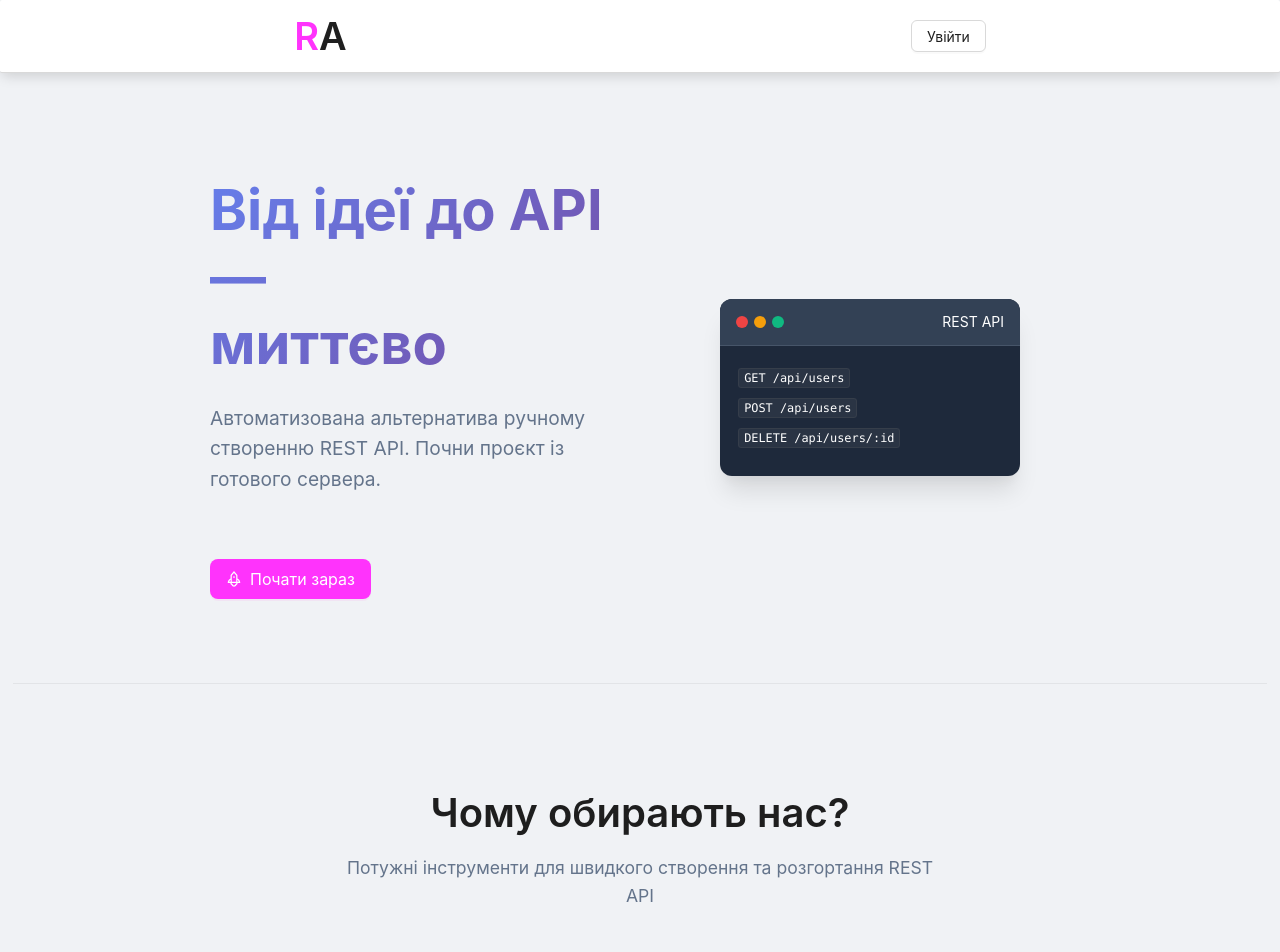
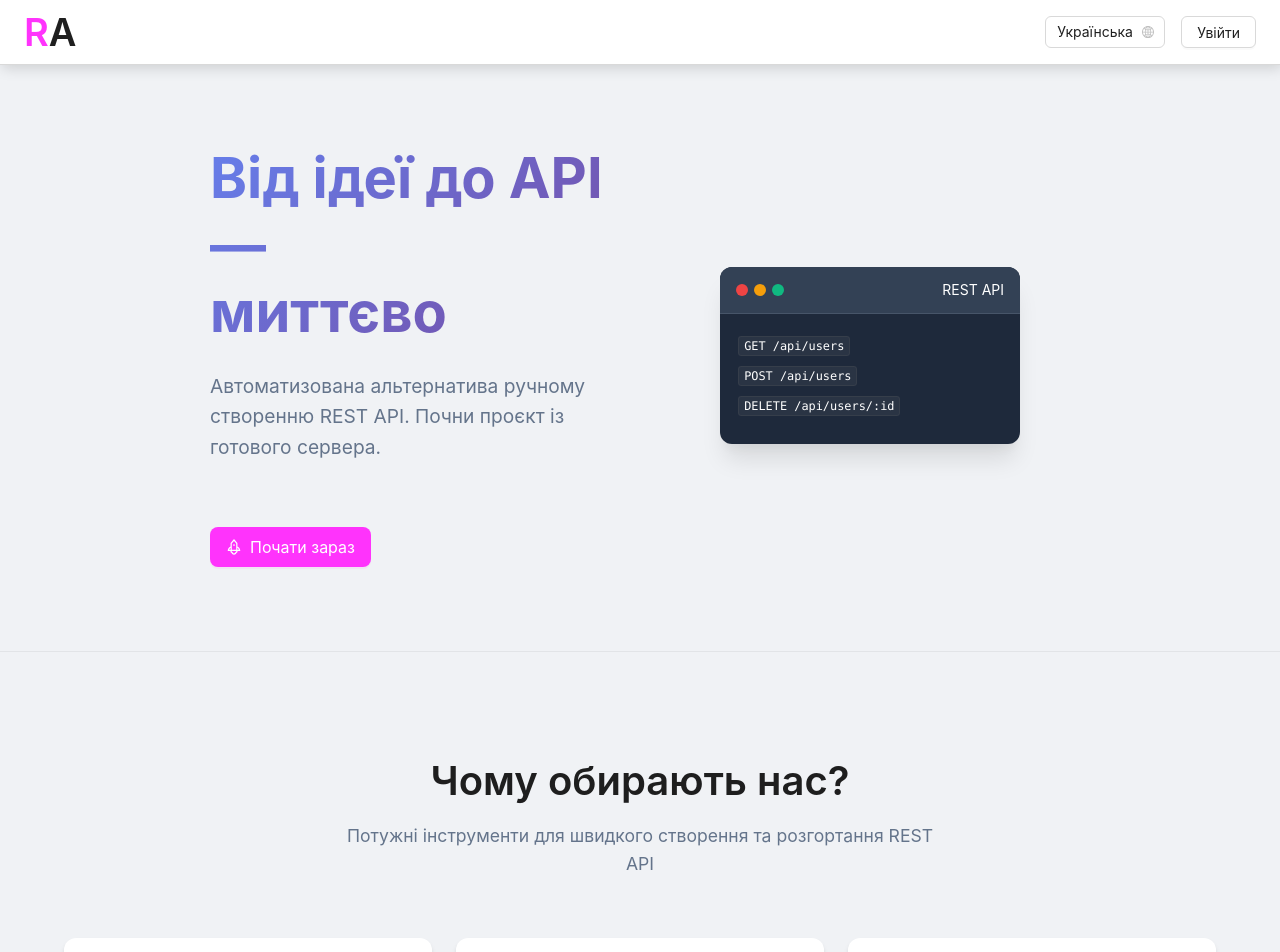
Before and after one commit to combatsasality/automatized-creation-server-rest-api, a React (Vite) app in the folder frontend/: page / in a window 1280 px wide. Shown: the top 952 px of the page. Built offline with nearby package versions, Linux system fonts and the light colour scheme.

Commit message:
add language switcher

```diff
--- a/frontend/src/App.tsx
+++ b/frontend/src/App.tsx
@@ -32,7 +32,8 @@ const App = () => {
   const { i18n, t } = useTranslation();
 
   useEffect(() => {
-    i18n.changeLanguage("uk");
+    const savedLanguage = localStorage.getItem("language") || "uk";
+    i18n.changeLanguage(savedLanguage);
   }, [i18n]);
 
   return (
--- a/frontend/src/components/DefaultLayout/DefaultLayout.module.css
+++ b/frontend/src/components/DefaultLayout/DefaultLayout.module.css
@@ -1,15 +1,24 @@
 .header {
   display: flex;
   align-items: center;
-  justify-content: space-around;
-  min-height: 64px;
-  border-radius: 2px;
-  border-bottom: 1px solid rgba(0, 0, 0, 15%);
-  padding: 4px 12px;
+  justify-content: space-between;
+  padding: 0 24px;
+  height: 64px;
   box-shadow: 2px 3px 13px rgba(0, 0, 0, 15%);
   background-color: white;
-  min-width: 306px;
+  border-bottom: 1px solid rgba(0, 0, 0, 15%);
+  position: sticky;
+  top: 0;
+  z-index: 100;
 }
+
 .main {
-  margin: 24px 1% 0px 1%;
+  min-height: calc(100vh - 64px);
+  background: var(--ant-color-bg-layout);
 }
+
+.headerActions {
+  display: flex;
+  align-items: center;
+  gap: 16px;
+}
--- a/frontend/src/components/DefaultLayout/index.tsx
+++ b/frontend/src/components/DefaultLayout/index.tsx
@@ -1,11 +1,12 @@
 import { FC, useContext, useEffect } from "react";
 
-import { Avatar, Badge, Button, Skeleton } from "antd";
+import { Avatar, Badge, Button, Skeleton, Space } from "antd";
 import { useTranslation } from "react-i18next";
 import { Link, Outlet, useNavigate } from "react-router";
 
 import style from "./DefaultLayout.module.css";
 import { Logo } from "../Logo";
+import { LanguageSwitcher } from "../LanguageSwitcher";
 import { AuthenticationContext, UserContext } from "../../context";
 import { UserOutlined } from "@ant-design/icons";
 
@@ -52,25 +53,13 @@ export const DefaultLayout: FC<DefaultLayoutProps> = ({
   return (
     <>
       <header className={style.header}>
-        {/* <FloatButton
-          shape="circle"
-          type={currentTheme === "dark" ? "primary" : "default"}
-          icon={currentTheme === "dark" ? <MoonFilled /> : <SunOutlined />}
-          onClick={() => {
-            setCurrentTheme((prev: "dark" | "light") => {
-              if (prev === "dark") {
-                return "light";
-              } else {
-                return "dark";
-              }
-            });
-          }}
-        /> */}
         <Logo />
+        <Space size="middle">
+          <LanguageSwitcher />
           {auth.isAuthenticated && (
             <div>
               <Button type="text">
-              <Link to="/table/">Таблиці</Link>
+                <Link to="/table/">{t("defaultLayout.tables") || "Таблиці"}</Link>
               </Button>
             </div>
           )}
@@ -89,6 +78,7 @@ export const DefaultLayout: FC<DefaultLayoutProps> = ({
               {t("defaultLayout.login")}
             </Button>
           )}
+        </Space>
       </header>
 
       <main className={style.main}>
--- /dev/null
+++ b/frontend/src/components/LanguageSwitcher/index.tsx
@@ -0,0 +1,23 @@
+import { Select } from "antd";
+import { useTranslation } from "react-i18next";
+import { GlobalOutlined } from "@ant-design/icons";
+export const LanguageSwitcher = () => {
+  const { i18n, t } = useTranslation();
+  const handleLanguageChange = (value: string) => {
+    i18n.changeLanguage(value);
+    localStorage.setItem("language", value);
+  };
+  const currentLanguage = localStorage.getItem("language") || "uk";
+  return (
+    <Select
+      value={currentLanguage}
+      onChange={handleLanguageChange}
+      style={{ width: 120 }}
+      suffixIcon={<GlobalOutlined />}
+      options={[
+        { value: "uk", label: t("common.ukrainian") },
+        { value: "us", label: t("common.english") },
+      ]}
+    />
+  );
+};
--- a/frontend/src/i18n/config.ts
+++ b/frontend/src/i18n/config.ts
@@ -3,8 +3,15 @@ import { initReactI18next } from "react-i18next";
 
 import { us, uk } from "./localization";
 
+const savedLanguage = localStorage.getItem("language") || "uk";
+
 i18next.use(initReactI18next).init({
-  lng: "us",
+  lng: savedLanguage,
+  fallbackLng: "uk",
+  resources: { ...us, ...uk },
+  interpolation: {
+    escapeValue: false,
+  },
+});
 
-  resources: { ...us, ...uk },
-});
+export default i18next;
--- a/frontend/src/i18n/localization/uk.ts
+++ b/frontend/src/i18n/localization/uk.ts
@@ -5,6 +5,7 @@ export const uk = {
     translation: {
       defaultLayout: {
         login: "Увійти",
+        tables: "Таблиці",
       },
       loginView: {
         loginHeader: "Авторизація",
@@ -166,6 +167,9 @@ export const uk = {
       },
       common: {
         cancel: "Скасувати",
+        language: "Мова",
+        english: "Англійська",
+        ukrainian: "Українська",
       },
     },
   },
--- a/frontend/src/i18n/localization/us.ts
+++ b/frontend/src/i18n/localization/us.ts
@@ -1,5 +1,172 @@
 export const us = {
   us: {
-    translation: {},
+    translation: {
+      defaultLayout: {
+        login: "Login",
+        tables: "Tables",
+      },
+      loginView: {
+        loginHeader: "Authorization",
+        usernameLabel: "Username",
+        passwordLabel: "Password",
+        login: "Login",
+        rememberMe: "Remember me",
+        register: "Registration",
+      },
+      registerView: {
+        registerHeader: "Registration",
+        register: "Register",
+        login: "Already have an account?",
+        repeatPassword: "Repeat password",
+      },
+      mainView: {
+        mainText: {
+          0: "From idea to API —",
+          1: "instantly",
+        },
+        subText:
+          "Automated alternative to manual REST API creation. Start your project with a ready-made server.",
+        getStarted: "Get Started",
+        learnMore: "Learn More",
+        features: {
+          title: "Why choose us?",
+          subtitle: "Powerful tools for fast REST API creation and deployment",
+          api: {
+            title: "REST API",
+            description:
+              "Automatically generated REST endpoints with full CRUD functionality",
+          },
+          database: {
+            title: "Database",
+            description: "Automatic database table creation and configuration",
+          },
+          instant: {
+            title: "Instant deployment",
+            description: "Your API is ready to use in minutes",
+          },
+          noCode: {
+            title: "No code",
+            description: "Create APIs without writing a single line of code",
+          },
+          cloud: {
+            title: "Cloud infrastructure",
+            description: "Reliable and scalable cloud infrastructure",
+          },
+          scalable: {
+            title: "Scalability",
+            description: "Easily scale your APIs to meet growing needs",
+          },
+        },
+        howItWorks: {
+          title: "How it works?",
+          subtitle: "Three simple steps to a ready API",
+        },
+        steps: {
+          create: {
+            title: "Create table",
+            description: "Define your data structure through a simple interface",
+          },
+          design: {
+            title: "Configure API",
+            description: "Select required HTTP methods and settings",
+          },
+          deploy: {
+            title: "Deploy API",
+            description: "Your REST API is automatically deployed and ready to use",
+          },
+        },
+        cta: {
+          title: "Ready to start?",
+          subtitle: "Join thousands of developers already using our platform",
+          button: "Create first API",
+        },
+      },
+      form: {
+        required: "${label} is required!",
+      },
+      api: {
+        lessThen8:
+          "Password must be at least 8 characters and no more than 24 characters.",
+        containLetter: "Password must contain at least one character.",
+        authorized: "You are successfully authorized",
+        wrongPassOrUsername: "Invalid login or password",
+        createdUser: "User successfully created",
+        userExists: "User with this name already exists",
+        tableExists: "Table already exists",
+        tableNotExists: "Table does not exist",
+        createdTable: "Table successfully created",
+        tableEdited: "Table successfully modified",
+        tableEmpty: "Table is empty",
+        rowAdded: "Record successfully added",
+        rowDeleted: "Record successfully deleted",
+        badPassword: "Incorrect password entered",
+        passwordChanged: "Password successfully changed",
+        tableDeleted: "Tables successfully deleted",
+        internalError: "Internal server error",
+      },
+      rejects: {
+        mustBe8Length: "Password must contain at least 8 characters",
+        mustBe24Long: "Password must contain less than 24 characters",
+        containOneDigit: "Password must contain at least one digit",
+        containOneLetter: "Password must contain at least one letter",
+        repeatPassword: "Repeat password",
+        repeatPasswordNotEqual: "Passwords do not match",
+        tableNameRequired: "Table name is required",
+        methodsRequired: "Methods are required",
+        fieldsNotFilled: "Not all fields are filled",
+        internalServerError: "Internal server error",
+      },
+      profileLayout: {
+        general: "General",
+        username: "Username",
+        role: "Role",
+        USER: "User",
+        ADMIN: "Administrator",
+        security: "Security",
+        oldPassword: "Old password",
+        newPassword: "New password",
+        repeatPassword: "Repeat new password",
+        changePassword: "Change password",
+        adminPanel: "Admin panel",
+      },
+      notFound: {
+        subTitle: "Sorry, the page you visited does not exist.",
+        button: "Back home",
+      },
+      tableView: {
+        name: "Table name",
+        methods: "Available methods",
+        path: "Table path",
+        add: "Add table",
+        delete: "Delete table",
+        emptyRows: "Select table to delete",
+      },
+      tableCreateView: {
+        createHeader: "Create table",
+        create: "Create table",
+        tableName: "Table name",
+        methods: "Methods",
+        tableNameRequired: "Table name is required",
+        methodsRequired: "Methods are required",
+        available: "Available",
+        selected: "Selected",
+        fieldName: "Field name",
+        fieldType: "Field type",
+        isCanBeNull: "Can be null",
+        isUnique: "Unique",
+        createSuccess: "Table successfully created",
+      },
+      tableInfoView: {
+        editHeader: "Edit table",
+        update: "Update table",
+        updateSuccess: "Table successfully updated",
+      },
+      common: {
+        cancel: "Cancel",
+        language: "Language",
+        english: "English",
+        ukrainian: "Ukrainian",
+      },
+    },
   },
 };
```
Also changed, not shown: frontend/src/components/LanguageSwitcher/LanguageSwitcher.module.css (added, +12 -0 lines). Lines whose indentation alone changed are shown as unchanged.
